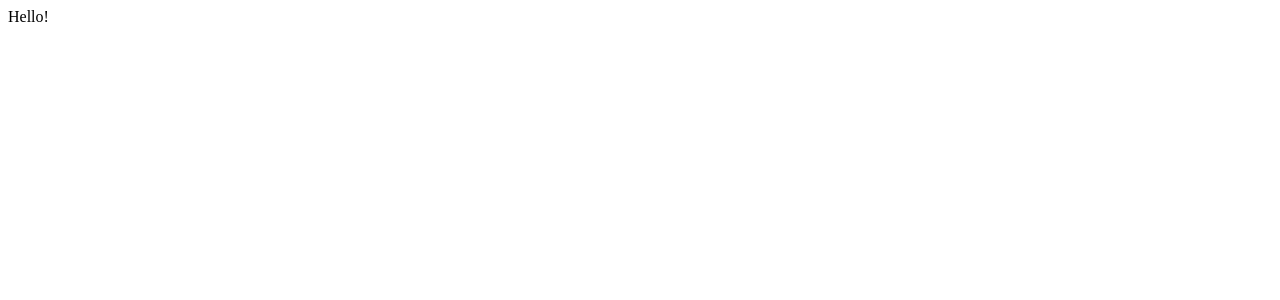
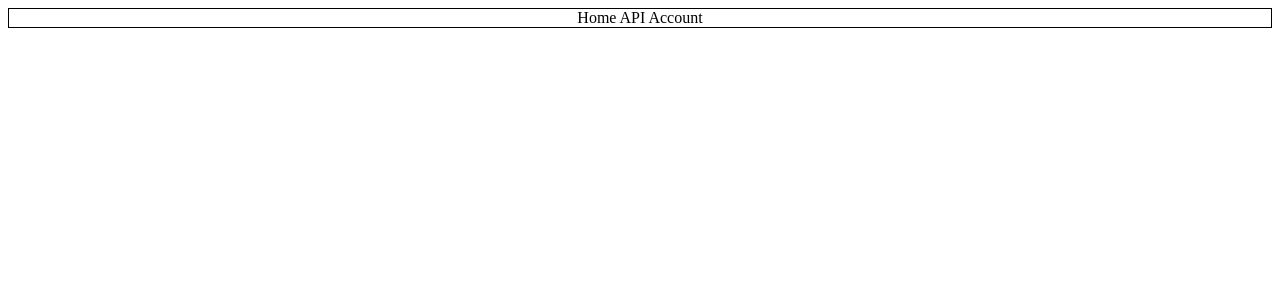
Before and after one commit to tespin/banned-prison-book-api, a React (Create React App) app: page / in a window 1280 px wide. Shown: the top 300 px of the page. Built offline with nearby package versions, Linux system fonts and the light colour scheme.

Commit message:
added card component to home

```diff
--- a/src/App.js
+++ b/src/App.js
@@ -1,10 +1,13 @@
 import React from 'react';
+import Home from './Home/Home';
 import Card from './UI/Card';
 
 const App = () => {
     return (
         <>
-        <Card>Hello!</Card>
+        <Card>
+            <Home></Home>
+        </Card>
         </>
     )
 }
--- /dev/null
+++ b/src/Home/Home.js
@@ -0,0 +1,16 @@
+import React from 'react';
+
+import Card from '../UI/Card';
+import classes from './Home.module.css';
+
+const Home = (props) => {
+    return (
+        <Card className={classes.home}>
+            Home
+            API
+            Account
+        </Card>
+    );
+};
+
+export default Home;
--- /dev/null
+++ b/src/Home/Home.module.css
@@ -0,0 +1,4 @@
+.home {
+    width: 50rem;
+    border: none;
+}
--- a/src/UI/Card.js
+++ b/src/UI/Card.js
@@ -4,7 +4,7 @@ import classes from './Card.module.css';
 
 const Card = (props) => {
     return (
-        <div className={`${classes.card} ${props.className}`}>{props.children}</div>
+        <div className={`${classes.card} ${props.className ? props.className : ''}`}>{props.children}</div>
     );
 };
 
--- a/src/UI/Card.module.css
+++ b/src/UI/Card.module.css
@@ -0,0 +1,5 @@
+.card {
+    display: flex;
+    justify-content: center;
+    border: solid black 1px;
+}
--- /dev/null
+++ b/src/index.css
@@ -0,0 +1,3 @@
+body, html {
+    font-size: 16px;
+}
--- a/src/index.js
+++ b/src/index.js
@@ -1,3 +1,5 @@
+import './index.css';
+
 import React from 'react';
 import ReactDOM from 'react-dom/client';
 
```
